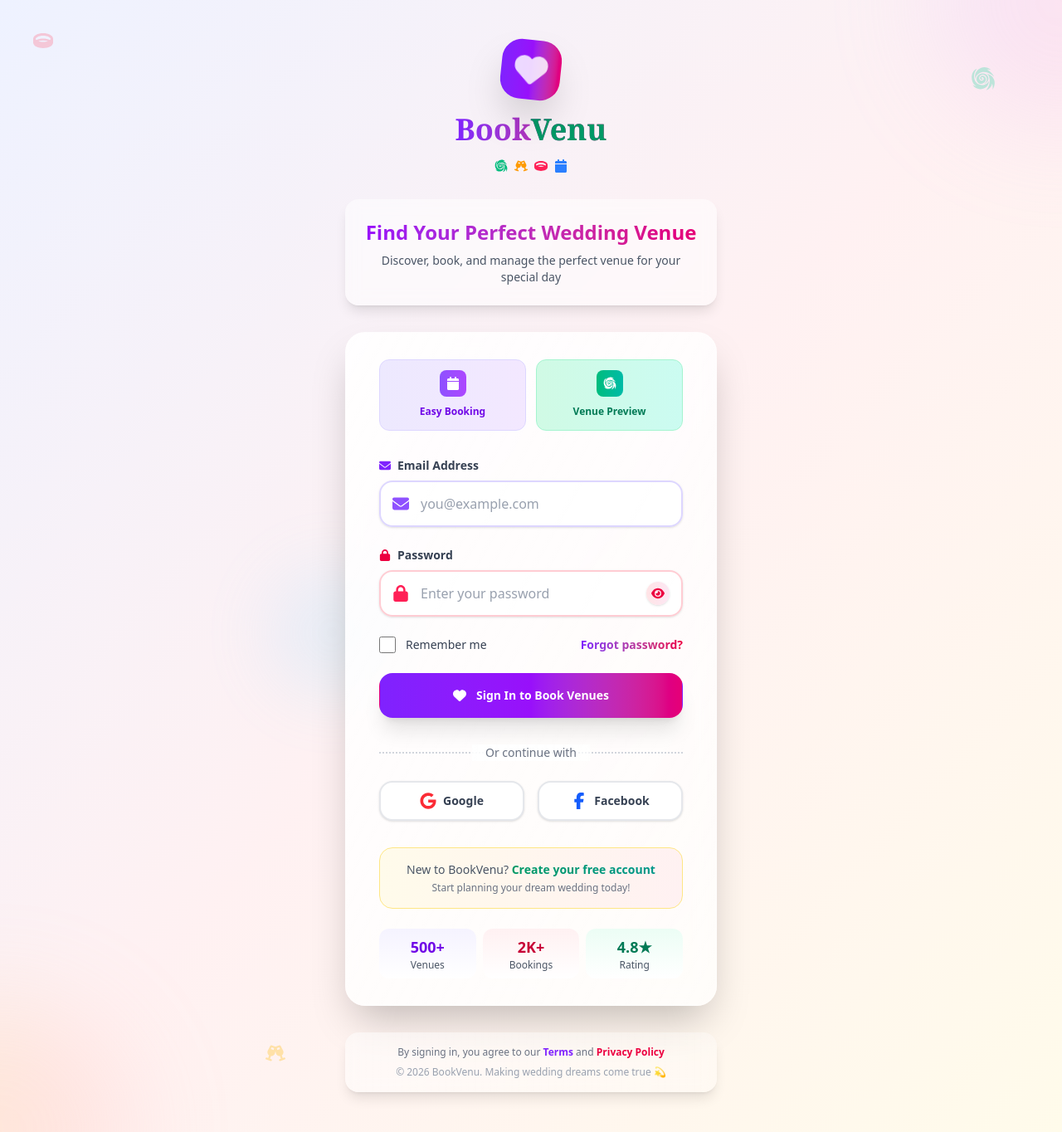
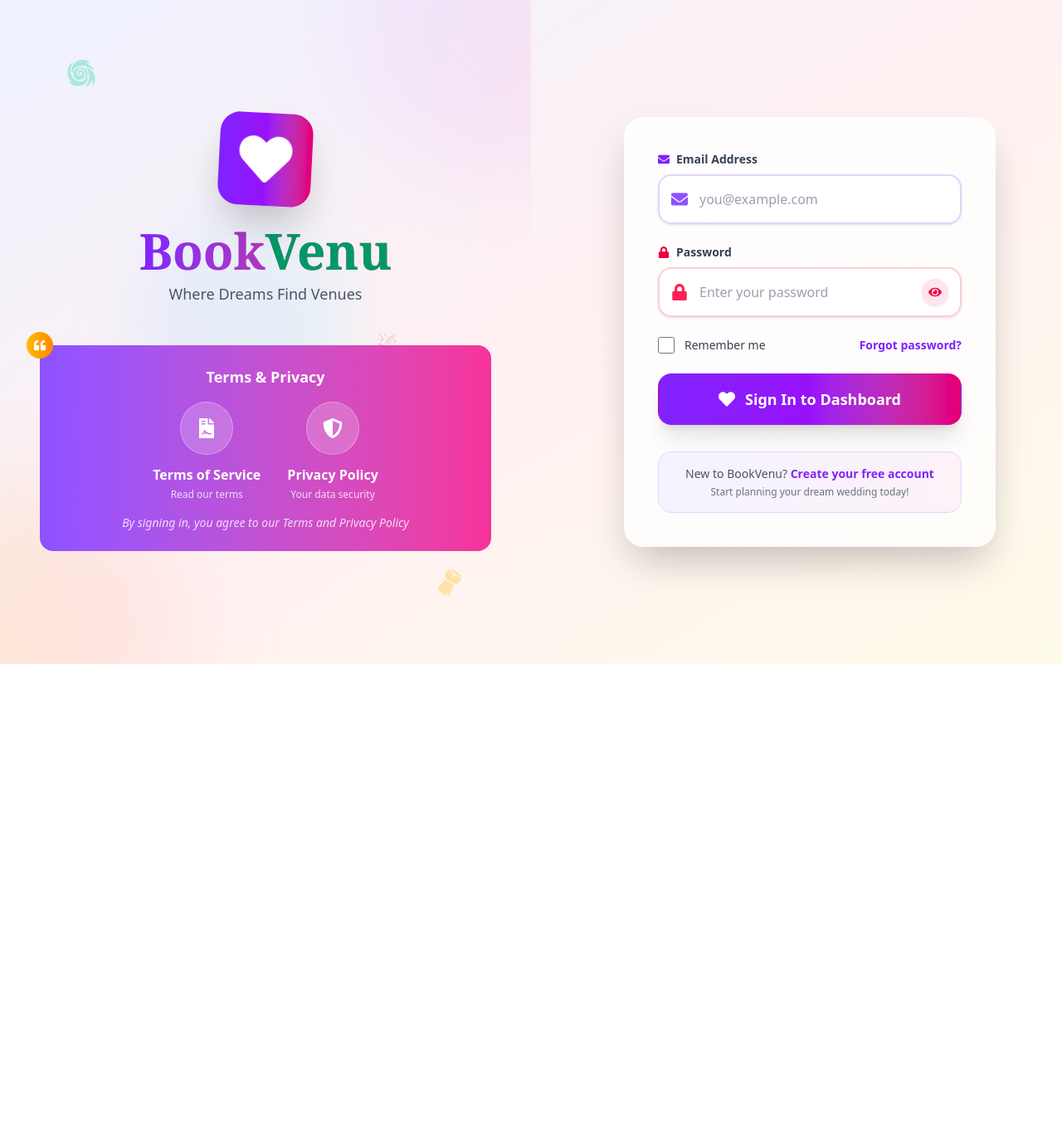
Before and after one commit to tayyabriyax/bookvenu-frontend, a Next.js app: page /auth/signin in a window 1280 px wide. Shown: the whole page at 83% size. After the commit the page ends 800 px from the top, so only its background shows below. Built offline with nearby package versions, Linux system fonts and the light colour scheme.

Commit message:
Landing Page

```diff
--- a/src/app/auth/signin/page.jsx
+++ b/src/app/auth/signin/page.jsx
@@ -1,102 +1,145 @@
 'use client'
-import React from 'react'
-import { FaEnvelope, FaLock, FaEye, FaEyeSlash, FaGoogle, FaFacebookF,FaCalendar, FaHeart, FaRing, FaChampagneGlasses } from 'react-icons/fa6'
-import { GiFlowerTwirl } from 'react-icons/gi'
+import { FaHeart, FaEnvelope, FaLock, FaEye, FaEyeSlash, FaFileContract ,FaShieldAlt ,FaGoogle, FaFacebookF,FaStar ,FaQuoteLeft , FaCalendar, FaUsers, FaCheckCircle, FaChevronRight } from 'react-icons/fa';
+import { GiFlowerTwirl, GiChampagneCork, GiGlassCelebration, GiPartyPopper } from 'react-icons/gi';
+import { useState } from 'react';
 
 const page = () => {
-  const [showPassword, setShowPassword] = React.useState(false)
-  const [email, setEmail] = React.useState('')
-  const [password, setPassword] = React.useState('')
+  const [showPassword, setShowPassword] = useState(false);
+  const [email, setEmail] = useState('');
+  const [password, setPassword] = useState('');
 
-  const handleSubmit = (e) => {
-    e.preventDefault()
-    console.log('Login attempted with:', { email, password })
-  }
+
+
+  const handleSubmit = () => {
+    e.preventDefault();
+    console.log('Login attempted with:', { email, password });
+  };
 
   return (
-    <div className="min-h-screen bg-gradient-to-br from-indigo-50 via-rose-50 to-amber-50 flex flex-col justify-center py-12 sm:px-6 lg:px-8 relative overflow-hidden">
-
-      {/* Decorative Background Elements */}
-      <div className="absolute inset-0 overflow-hidden">
-        <div className="absolute -top-40 -right-40 w-80 h-80 bg-gradient-to-r from-purple-300 to-pink-300 rounded-full opacity-20 blur-3xl"></div>
-        <div className="absolute -bottom-40 -left-40 w-80 h-80 bg-gradient-to-r from-amber-300 to-rose-300 rounded-full opacity-20 blur-3xl"></div>
-        <div className="absolute top-1/2 left-1/4 w-40 h-40 bg-gradient-to-r from-blue-300 to-cyan-300 rounded-full opacity-15 blur-2xl"></div>
+    <div className="min-h-screen bg-gradient-to-br from-indigo-50 via-rose-50 to-amber-50 flex">
+      {/* Left Section - Brand & Info */}
+      <div className="hidden lg:flex lg:w-1/2 relative overflow-hidden">
+        {/* Background Elements */}
+        <div className="absolute inset-0">
+          <div className="absolute -top-40 -right-40 w-96 h-96 bg-gradient-to-r from-purple-300 to-pink-300 rounded-full opacity-20 blur-3xl"></div>
+          <div className="absolute -bottom-40 -left-40 w-96 h-96 bg-gradient-to-r from-amber-300 to-rose-300 rounded-full opacity-20 blur-3xl"></div>
+          <div className="absolute top-1/3 left-1/4 w-64 h-64 bg-gradient-to-r from-blue-300 to-cyan-300 rounded-full opacity-15 blur-2xl"></div>
         </div>
 
         {/* Floating Icons */}
-      <div className="absolute top-10 left-10 animate-bounce">
-        <FaRing className="text-rose-400 text-2xl opacity-30" />
+        <div className="absolute top-20 left-20 animate-bounce">
+          <GiFlowerTwirl className="text-emerald-400 text-4xl opacity-30" />
         </div>
-      <div className="absolute top-20 right-20 animate-pulse">
-        <GiFlowerTwirl className="text-emerald-400 text-3xl opacity-30" />
+        <div className="absolute bottom-20 right-20 animate-pulse">
+          <GiChampagneCork className="text-amber-400 text-4xl opacity-30" />
         </div>
-      <div className="absolute bottom-20 left-1/4 animate-bounce delay-300">
-        <FaChampagneGlasses className="text-amber-400 text-2xl opacity-30" />
+        <div className="absolute top-1/2 right-1/4 animate-float">
+          <GiPartyPopper className="text-rose-400 text-3xl opacity-30" />
         </div>
 
-      {/* Logo/Header Section */}
-      <div className="relative sm:mx-auto sm:w-full sm:max-w-md z-10">
-        <div className="flex justify-center">
-          <div className="flex flex-col items-center space-y-4">
-            <div className="p-4 bg-gradient-to-r from-violet-600 via-purple-600 to-pink-600 rounded-3xl shadow-2xl transform rotate-6 hover:rotate-0 transition-transform duration-300">
-              <FaHeart className="h-10 w-10 text-white animate-pulse" />
+        <div className="relative z-10 flex flex-col justify-center items-center w-full p-12">
+          {/* Logo */}
+          <div className="mb-12">
+            <div className="flex flex-col items-center">
+              <div className="p-6 bg-gradient-to-r from-violet-600 via-purple-600 to-pink-600 rounded-3xl shadow-2xl transform rotate-3 hover:rotate-0 transition-transform duration-500 mb-6">
+                <FaHeart className="h-16 w-16 text-white animate-pulse" />
+              </div>
+              <h1 className="text-6xl font-bold bg-gradient-to-r from-violet-600 to-pink-600 bg-clip-text text-transparent font-serif mb-2">
+                Book<span className="text-emerald-600">Venu</span>
+              </h1>
+              <p className="text-gray-600 text-lg">Where Dreams Find Venues</p>
+            </div>
+          </div>
+
+          {/* Stats Tiles */}
+          {/* <div className="grid grid-cols-2 gap-6 w-full max-w-2xl mb-12">
+            {stats.map((stat, index) => (
+              <div key={index} className="bg-white/80 backdrop-blur-sm rounded-2xl p-6 shadow-lg border border-white/20 hover:shadow-xl transition-all duration-300 hover:-translate-y-1">
+                <div className="flex items-center space-x-4">
+                  <div className={`p-3 bg-gradient-to-r ${stat.color} rounded-xl`}>
+                    <div className="text-white text-xl">{stat.icon}</div>
+                  </div>
+                  <div>
+                    <p className="text-3xl font-bold text-gray-800">{stat.value}</p>
+                    <p className="text-gray-600 text-sm">{stat.label}</p>
+                  </div>
+                </div>
+              </div>
+            ))}
+          </div> */}
+
+
+
+          {/* Testimonial */}
+         <div className="relative w-full max-w-2xl">
+  <div className="absolute -top-4 -left-4">
+    <div className="w-8 h-8 bg-gradient-to-r from-amber-400 to-orange-400 rounded-full flex items-center justify-center">
+      <FaQuoteLeft className="text-white text-sm" />
+    </div>
+  </div>
+
+  <div className="bg-gradient-to-r from-violet-500 to-pink-500 rounded-2xl p-6 text-white">
+    <p className="text-lg font-semibold mb-4 text-center">
+      Terms & Privacy
+    </p>
+
+    <div className="flex justify-center space-x-8 mb-4">
+      {/* Terms Card */}
+      <div className="flex flex-col items-center">
+        <div className="w-16 h-16 bg-white/20 backdrop-blur-sm rounded-full flex items-center justify-center mb-3 border border-white/30">
+          <FaFileContract className="text-white text-2xl" />
+        </div>
+        <p className="font-bold text-white">Terms of Service</p>
+        <p className="text-white/80 text-xs mt-1">Read our terms</p>
+      </div>
+
+      {/* Privacy Policy Card */}
+      <div className="flex flex-col items-center">
+        <div className="w-16 h-16 bg-white/20 backdrop-blur-sm rounded-full flex items-center justify-center mb-3 border border-white/30">
+          <FaShieldAlt className="text-white text-2xl" />
+        </div>
+        <p className="font-bold text-white">Privacy Policy</p>
+        <p className="text-white/80 text-xs mt-1">Your data security</p>
+      </div>
+    </div>
+
+    <p className="text-center text-sm text-white/80 mt-4 italic">
+      By signing in, you agree to our Terms and Privacy Policy
+    </p>
+  </div>
+</div>
+        </div>
+      </div>
+
+      {/* Right Section - Login Form */}
+      <div className="w-full lg:w-1/2 flex items-center justify-center lg:pl-8  lg:overflow-hidden">
+        <div className="w-full max-w-md">
+          {/* Mobile Logo */}
+          <div className="lg:hidden mb-10 text-center">
+            <div className="flex flex-col items-center">
+              <div className="p-4 bg-gradient-to-r from-violet-600 via-purple-600 to-pink-600 rounded-2xl shadow-xl mb-4">
+                <FaHeart className="h-10 w-10 text-white" />
               </div>
               <h1 className="text-4xl font-bold bg-gradient-to-r from-violet-600 to-pink-600 bg-clip-text text-transparent font-serif">
                 Book<span className="text-emerald-600">Venu</span>
               </h1>
-            <div className="flex space-x-2">
-              <GiFlowerTwirl className="text-emerald-500" />
-              <FaChampagneGlasses className="text-amber-500" />
-              <FaRing className="text-rose-500" />
-              < FaCalendar className="text-blue-500" />
-            </div>
+              <p className="text-gray-600 mt-2">Welcome back! Sign in to continue</p>
             </div>
           </div>
 
-        <div className="mt-8 text-center bg-white/50 backdrop-blur-sm rounded-2xl p-6 shadow-lg">
-          <h2 className="text-2xl font-bold bg-gradient-to-r from-purple-600 to-pink-600 bg-clip-text text-transparent">
-            Find Your Perfect Wedding Venue
-          </h2>
-          <p className="mt-2 text-sm text-gray-600">
-            Discover, book, and manage the perfect venue for your special day
-          </p>
-        </div>
-      </div>
+          <div className="bg-gradient-to-br from-white/90 to-white/70 backdrop-blur-md rounded-3xl shadow-2xl p-8 sm:p-10 border border-white/30">
 
-      <div className="relative mt-8 sm:mx-auto sm:w-full sm:max-w-md z-10">
-        <div className="bg-gradient-to-br from-white/90 to-white/70 backdrop-blur-md py-8 px-6 shadow-2xl sm:rounded-3xl sm:px-10 border border-white/30">
 
-          {/* Feature Highlights */}
-          <div className="grid grid-cols-2 gap-3 mb-8">
-            <div className="bg-gradient-to-r from-violet-100 to-purple-100 rounded-xl p-3 text-center border border-violet-200">
-              <div className="flex justify-center mb-1">
-                <div className="p-2 bg-gradient-to-r from-violet-500 to-purple-500 rounded-lg">
-                  < FaCalendar className="h-4 w-4 text-white" />
-                </div>
-              </div>
-              <span className="text-xs font-semibold text-violet-700">Easy Booking</span>
-            </div>
-            <div className="bg-gradient-to-r from-emerald-100 to-teal-100 rounded-xl p-3 text-center border border-emerald-200">
-              <div className="flex justify-center mb-1">
-                <div className="p-2 bg-gradient-to-r from-emerald-500 to-teal-500 rounded-lg">
-                  <GiFlowerTwirl className="h-4 w-4 text-white" />
-                </div>
-              </div>
-              <span className="text-xs font-semibold text-emerald-700">Venue Preview</span>
-            </div>
-          </div>
-
-          {/* Login Form */}
             <form className="space-y-6" onSubmit={handleSubmit}>
               {/* Email Field */}
               <div>
-              <label htmlFor="email" className="block text-sm font-semibold text-gray-700">
+                <label htmlFor="email" className="block text-sm font-semibold text-gray-700 mb-2">
                   <div className="flex items-center space-x-2">
                     <FaEnvelope className="text-violet-600" />
                     <span>Email Address</span>
                   </div>
                 </label>
-              <div className="mt-2 relative">
+                <div className="relative">
                   <div className="absolute inset-y-0 left-0 pl-4 flex items-center pointer-events-none">
                     <FaEnvelope className="h-5 w-5 text-violet-500" />
                   </div>
@@ -108,7 +151,7 @@
                     required
                     value={email}
                     onChange={(e) => setEmail(e.target.value)}
-                  className="block w-full pl-12 pr-4 py-3.5 border-2 border-violet-200 rounded-2xl placeholder-gray-400 focus:outline-none focus:ring-3 focus:ring-violet-300 focus:border-violet-400 text-gray-900 bg-white/80 transition-all duration-200 shadow-sm"
+                    className="block w-full pl-12 pr-4 py-4 border-2 border-violet-200 rounded-2xl placeholder-gray-400 focus:outline-none focus:ring-3 focus:ring-violet-300 focus:border-violet-400 text-gray-900 bg-white/80 transition-all duration-200 shadow-sm"
                     placeholder="you@example.com"
                   />
                 </div>
@@ -116,13 +159,13 @@
 
               {/* Password Field */}
               <div>
-              <label htmlFor="password" className="block text-sm font-semibold text-gray-700">
+                <label htmlFor="password" className="block text-sm font-semibold text-gray-700 mb-2">
                   <div className="flex items-center space-x-2">
                     <FaLock className="text-rose-600" />
                     <span>Password</span>
                   </div>
                 </label>
-              <div className="mt-2 relative">
+                <div className="relative">
                   <div className="absolute inset-y-0 left-0 pl-4 flex items-center pointer-events-none">
                     <FaLock className="h-5 w-5 text-rose-500" />
                   </div>
@@ -134,14 +177,14 @@
                     required
                     value={password}
                     onChange={(e) => setPassword(e.target.value)}
-                  className="block w-full pl-12 pr-12 py-3.5 border-2 border-rose-200 rounded-2xl placeholder-gray-400 focus:outline-none focus:ring-3 focus:ring-rose-300 focus:border-rose-400 text-gray-900 bg-white/80 transition-all duration-200 shadow-sm"
+                    className="block w-full pl-12 pr-12 py-4 border-2 border-rose-200 rounded-2xl placeholder-gray-400 focus:outline-none focus:ring-3 focus:ring-rose-300 focus:border-rose-400 text-gray-900 bg-white/80 transition-all duration-200 shadow-sm"
                     placeholder="Enter your password"
                   />
                   <div className="absolute inset-y-0 right-0 pr-4 flex items-center">
                     <button
                       type="button"
                       onClick={() => setShowPassword(!showPassword)}
-                    className="p-1.5 rounded-full bg-gradient-to-r from-rose-100 to-pink-100 hover:from-rose-200 hover:to-pink-200 transition-all duration-200 shadow-sm"
+                      className="p-2 rounded-full bg-gradient-to-r from-rose-100 to-pink-100 hover:from-rose-200 hover:to-pink-200 transition-all duration-200 shadow-sm"
                     >
                       {showPassword ? (
                         <FaEyeSlash className="h-4 w-4 text-rose-600" />
@@ -153,7 +196,7 @@
                 </div>
               </div>
 
-            {/* Remember Me & Forgot Password */}
+              {/* Remember & Forgot */}
               <div className="flex items-center justify-between">
                 <div className="flex items-center">
                   <input
@@ -166,104 +209,88 @@
                     Remember me
                   </label>
                 </div>
-
-              <div className="text-sm">
-                <a href="#" className="font-semibold bg-gradient-to-r from-violet-600 to-rose-600 bg-clip-text text-transparent hover:from-violet-700 hover:to-rose-700 transition-all">
+                <a href="#" className="text-sm font-semibold text-violet-600 hover:text-violet-700">
                   Forgot password?
                 </a>
               </div>
-            </div>
 
-            {/* Submit Button */}
-            <div>
+              {/* Sign In Button */}
               <button
                 type="submit"
-                className="w-full flex justify-center items-center space-x-3 py-4 px-4 border border-transparent rounded-2xl shadow-xl text-sm font-bold text-white bg-gradient-to-r from-violet-600 via-purple-600 to-pink-600 hover:from-violet-700 hover:via-purple-700 hover:to-pink-700 focus:outline-none focus:ring-4 focus:ring-violet-300 transform hover:-translate-y-0.5 transition-all duration-200"
+                className="w-full flex justify-center items-center space-x-3 py-4 px-4 border border-transparent rounded-2xl shadow-xl text-lg font-bold text-white bg-gradient-to-r from-violet-600 via-purple-600 to-pink-600 hover:from-violet-700 hover:via-purple-700 hover:to-pink-700 focus:outline-none focus:ring-4 focus:ring-violet-300 transform hover:-translate-y-0.5 hover:shadow-2xl transition-all duration-200"
               >
-                <FaHeart className="h-4 w-4" />
-                <span>Sign In to Book Venues</span>
+                <FaHeart className="h-5 w-5" />
+                <span>Sign In to Dashboard</span>
               </button>
-            </div>
             </form>
 
             {/* Divider */}
             <div className="mt-8">
               <div className="relative">
-              <div className="absolute inset-0 flex items-center">
-                <div className="w-full border-t-2 border-dotted border-gray-300"></div>
-              </div>
-              <div className="relative flex justify-center text-sm">
-                <span className="px-4 bg-gradient-to-r from-white/90 to-white/70 text-gray-500 font-medium">Or continue with</span>
-              </div>
+
+
               </div>
 
               {/* Social Login */}
-            <div className="mt-6 grid grid-cols-2 gap-4">
-              <a
-                href="#"
-                className="w-full inline-flex justify-center items-center space-x-2 py-3 px-4 border-2 border-gray-200 rounded-2xl shadow-sm bg-white text-sm font-semibold text-gray-700 hover:bg-gray-50 hover:border-violet-300 hover:shadow-lg transition-all duration-200"
-              >
-                <FaGoogle className="h-5 w-5 text-red-500" />
-                <span>Google</span>
-              </a>
 
-              <a
-                href="#"
-                className="w-full inline-flex justify-center items-center space-x-2 py-3 px-4 border-2 border-gray-200 rounded-2xl shadow-sm bg-white text-sm font-semibold text-gray-700 hover:bg-gray-50 hover:border-blue-300 hover:shadow-lg transition-all duration-200"
-              >
-                <FaFacebookF className="h-5 w-5 text-blue-600" />
-                <span>Facebook</span>
-              </a>
-            </div>
             </div>
 
             {/* Sign Up Link */}
-          <div className="mt-8 text-center p-4 rounded-2xl bg-gradient-to-r from-amber-50 to-rose-50 border border-amber-200">
+            <div className="mt-8 text-center p-4 rounded-2xl bg-gradient-to-r from-violet-50 to-pink-50 border border-violet-200">
               <p className="text-sm text-gray-600">
                 New to BookVenu?{' '}
-              <a href="#" className="font-bold bg-gradient-to-r from-emerald-600 to-teal-600 bg-clip-text text-transparent hover:from-emerald-700 hover:to-teal-700 transition-all">
+                <a href="#" className="font-bold text-violet-600 hover:text-violet-700">
                   Create your free account
                 </a>
               </p>
               <p className="mt-1 text-xs text-gray-500">Start planning your dream wedding today!</p>
             </div>
+          </div>
 
-          {/* Quick Stats */}
-          <div className="mt-6 grid grid-cols-3 gap-2 text-center">
-            <div className="p-2 bg-gradient-to-b from-violet-50 to-white rounded-xl">
-              <p className="text-lg font-bold text-violet-700">500+</p>
-              <p className="text-xs text-gray-600">Venues</p>
-            </div>
-            <div className="p-2 bg-gradient-to-b from-rose-50 to-white rounded-xl">
-              <p className="text-lg font-bold text-rose-700">2K+</p>
-              <p className="text-xs text-gray-600">Bookings</p>
-            </div>
-            <div className="p-2 bg-gradient-to-b from-emerald-50 to-white rounded-xl">
-              <p className="text-lg font-bold text-emerald-700">4.8★</p>
-              <p className="text-xs text-gray-600">Rating</p>
-            </div>
+          {/* Footer Note */}
+          <div className="lg:hidden lg:mt-8 text-center  ">
+        <div className="relative w-full max-w-2xl">
+  <div className="absolute -top-4 left-4">
+    <div className="w-8 h-8 bg-gradient-to-r from-amber-400 to-orange-400 rounded-full flex items-center justify-center">
+      <FaQuoteLeft className="text-white text-sm" />
     </div>
   </div>
 
-        {/* Footer */}
-        <div className="mt-8 text-center p-4 bg-gradient-to-r from-white/50 to-white/30 backdrop-blur-sm rounded-2xl shadow-lg">
-          <p className="text-xs text-gray-500">
-            By signing in, you agree to our{' '}
-            <a href="#" className="font-semibold text-violet-600 hover:text-violet-700">
-              Terms
-            </a>{' '}
-            and{' '}
-            <a href="#" className="font-semibold text-rose-600 hover:text-rose-700">
-              Privacy Policy
-            </a>
+  <div className="bg-gradient-to-r from-violet-500 to-pink-500 rounded-2xl p-6 text-white">
+    <p className="text-lg font-semibold mb-4 text-center">
+      Terms & Privacy
     </p>
-          <p className="mt-2 text-xs text-gray-400">
-            © {new Date().getFullYear()} BookVenu. Making wedding dreams come true 💫
+
+    <div className="flex justify-center space-x-8 mb-4">
+      {/* Terms Card */}
+      <div className="flex flex-col items-center">
+        <div className="w-16 h-16 bg-white/20 backdrop-blur-sm rounded-full flex items-center justify-center mb-3 border border-white/30">
+          <FaFileContract className="text-white text-2xl" />
+        </div>
+        <p className="font-bold text-white">Terms of Service</p>
+        <p className="text-white/80 text-xs mt-1">Read our terms</p>
+      </div>
+
+      {/* Privacy Policy Card */}
+      <div className="flex flex-col items-center">
+        <div className="w-16 h-16 bg-white/20 backdrop-blur-sm rounded-full flex items-center justify-center mb-3 border border-white/30">
+          <FaShieldAlt className="text-white text-2xl" />
+        </div>
+        <p className="font-bold text-white">Privacy Policy</p>
+        <p className="text-white/80 text-xs mt-1">Your data security</p>
+      </div>
+    </div>
+
+    <p className="text-center text-sm text-white/80 mt-4 italic">
+      By signing in, you agree to our Terms and Privacy Policy
     </p>
   </div>
 </div>
           </div>
-  )
-}
+        </div>
+      </div>
+    </div>
+  );
+};
 
-export default page
+export default page;
```
Lines whose indentation alone changed are shown as unchanged.
